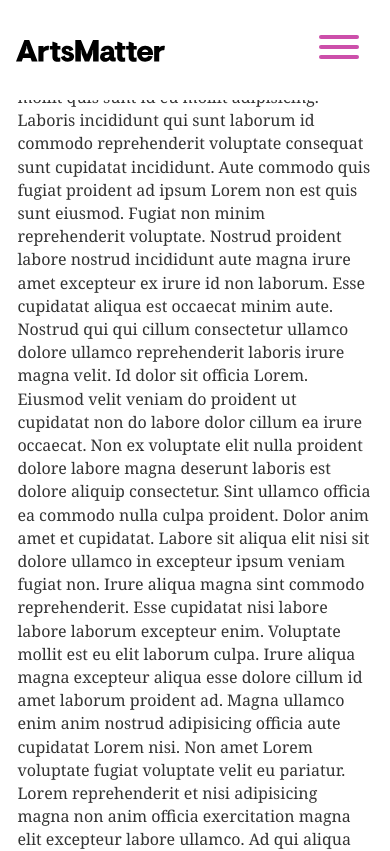
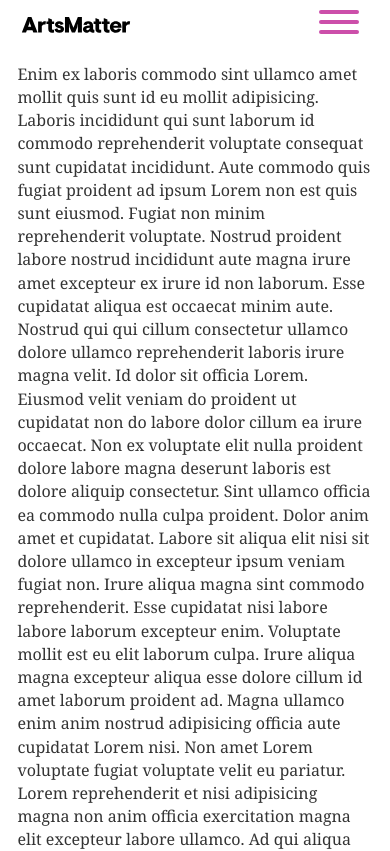
Before and after one commit to Arts-Matter/gatsby-site, a Gatsby site: page / in a window 390 px wide. Shown: the top 851 px of the page. Built offline with nearby package versions, Linux system fonts and the light colour scheme; Gatsby itself is replaced by a stand-in of ours.

Commit message:
Update header sizing

```diff
--- a/src/components/header.css
+++ b/src/components/header.css
@@ -11,6 +11,10 @@
   height: 100px;
   align-items: center;
   background-color: transparent;
+}
+
+.header-container__title {
+  margin: 0;
 }
 
 .nav-list {
@@ -77,6 +81,10 @@
 }
 
 @media only screen and (max-width: 889px) {
+  .header {
+    height: 50px;
+  }
+
   .header--primary {
     background-color: var(--white);
     transition: 0.2s;
@@ -85,6 +93,19 @@
   .header--secondary {
     background-color: var(--magenta);
     transition: 0.2s;
+  }
+
+  .header-container {
+    height: 50px;
+  }
+
+  .header-container__img {
+    width: 120px;
+    height: 16px;
+  }
+
+  .header-container__navLink--flex {
+    display: flex;
   }
 
   .panel {
@@ -112,7 +133,7 @@
     align-items: center;
     height: 0px;
     position: absolute;
-    top: 100px;
+    top: 50px;
     left: 0;
     z-index: -2;
     width: 100vw;
--- a/src/components/header.js
+++ b/src/components/header.js
@@ -41,8 +41,11 @@ const Header = ({ siteTitle, active }) => {
         className="panel panel--expanded header--primary"
       ></div>
       <div className="header-container">
-        <h1 style={{ margin: 0 }}>
-          <Link to="/" className="header-container__navLink">
+        <h1 className="header-container__title">
+          <Link
+            to="/"
+            className="header-container__navLink header-container__navLink--flex"
+          >
             <img
               className="header-container__img"
               src={logo}
```
